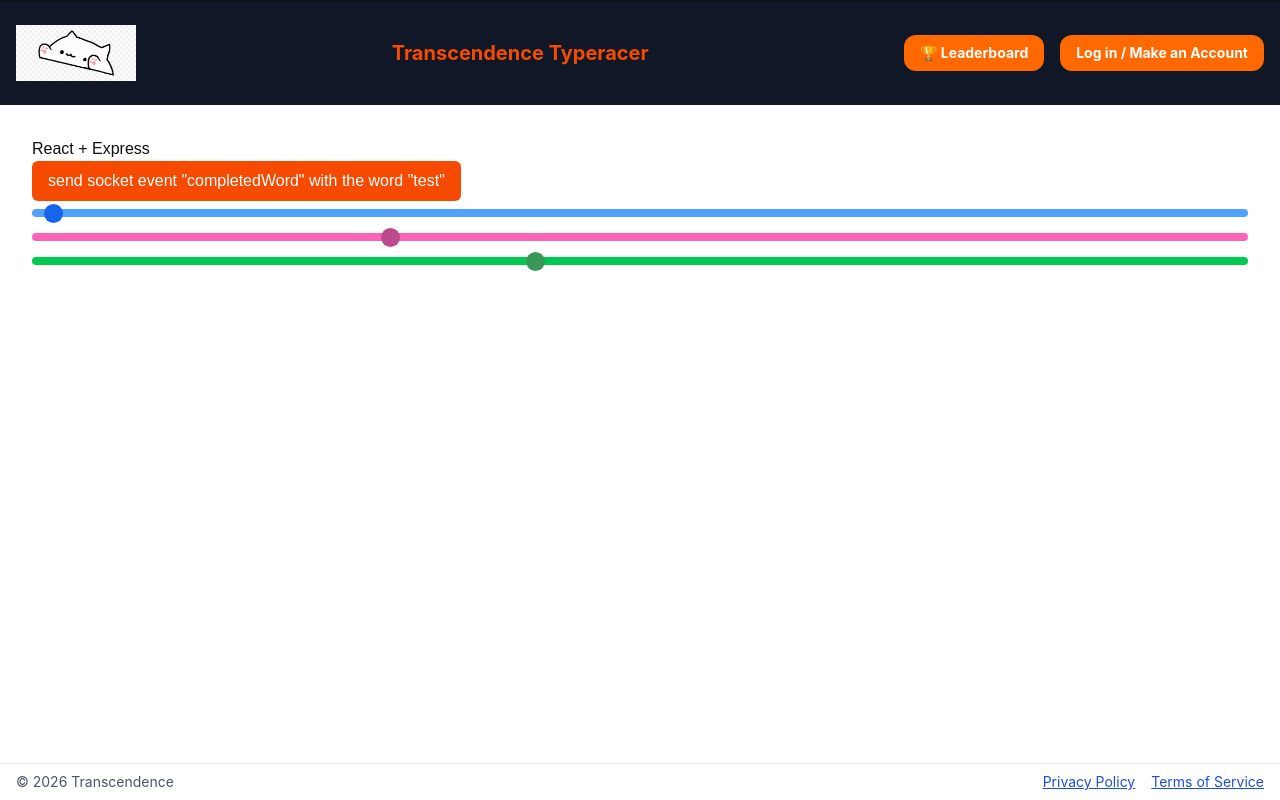
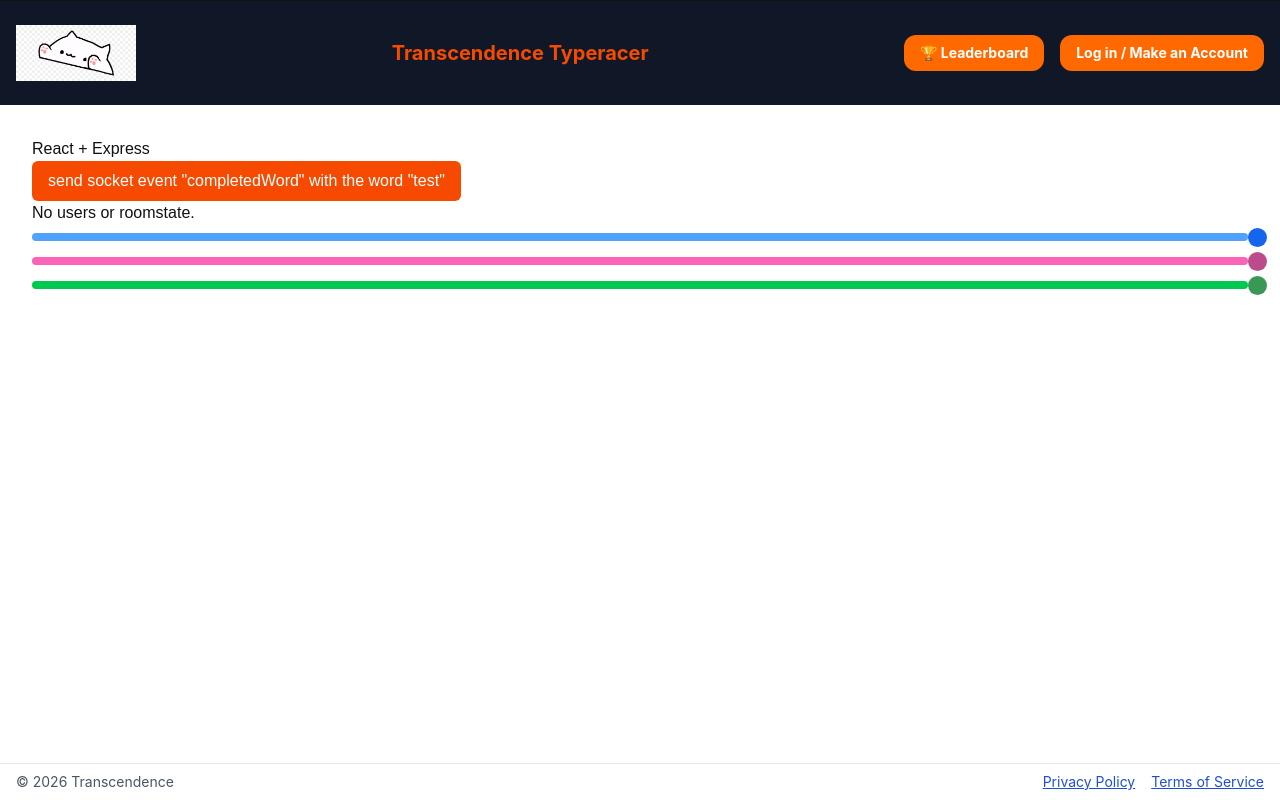
Before and after one commit to SmokedSeaSalt/Transcendence, a React (Vite) app in the folder client/: page / in a window 1280 px wide. Built offline with nearby package versions, Linux system fonts and the light colour scheme; no server answers.

Commit message:
progressfield grabs roomstatepayload; can get correct user count

```diff
--- a/client/src/pages/GamePage/ProgressBar.tsx
+++ b/client/src/pages/GamePage/ProgressBar.tsx
@@ -5,7 +5,7 @@ interface ProgressBarProps {
 	barColour: string;
 	circleColour: string;
 	totalWords: number;
-	currentWords: number;
+	currentWords: number; // set this to | 0?
 }
 
 const ProgressBar: React.FC<ProgressBarProps> = (props) => {
@@ -13,10 +13,8 @@ const ProgressBar: React.FC<ProgressBarProps> = (props) => {
 	// or add a finish line in the overall progress container and let it run off
 	let progress: number = (props.currentWords / props.totalWords) * 99;
 
-	// for error handling, but something would be very wrong before this happens
+	// for error handling, but something would be very wrong before this happens -> currently keep for testing
 	if (progress > 100) progress = 100;
-
-	console.log("progress:", progress);
 
 	// automatically updates distance from top when markerSize is updated so it's always centered
 	const markerSize = 80;
--- a/client/src/pages/GamePage/ProgressField.tsx
+++ b/client/src/pages/GamePage/ProgressField.tsx
@@ -1,24 +1,38 @@
 import type * as CSS from "csstype";
 import type React from "react";
 import ProgressBar from "./ProgressBar";
+import type { RoomStatePayload } from "./SocketTypes";
 
-export default function ProgressField() {
-	// const { roominfo } = use..Context();
+interface ProgressFieldProps {
+	roomState: RoomStatePayload | null;
+}
 
-	// 1) get user count from somewhere
+const ProgressField: React.FC<ProgressFieldProps> = (props) => {
+	// 1) some blanket roomstate != null check? or maybe catch that outside?
 	// 2) user count == amount of progress bars -> figure out a for loop?
+	// could make a progressBars = [], and use progressBars.push({...})
+
 	// 3) give each bar different colours -> from some dict somewhere?
 	// 4) give each bar correct values from context
 
 	// only grab once from room info
-	const totalWords = 100;
+	let totalWords = 1;
+	if (props.roomState?.wordCount !== undefined) {
+		totalWords = props.roomState.wordCount;
+	}
 
 	return (
+		<>
+			{props.roomState?.users ? (
+				<p>User count: {Object.keys(props.roomState?.users).length}</p>
+			) : (
+				<p>No users or roomstate.</p>
+			)}
 			<div className="w-100%">
 				<ProgressBar
 					barColour="bg-blue-400"
 					circleColour="#1665ee"
-				currentWords={1}
+					currentWords={10} // pass user instead?
 					totalWords={totalWords}
 				/>
 				<ProgressBar
@@ -34,5 +48,8 @@ export default function ProgressField() {
 					totalWords={totalWords}
 				/>
 			</div>
+		</>
 	);
 };
+
+export default ProgressField;
--- a/client/src/pages/GamePage/index.tsx
+++ b/client/src/pages/GamePage/index.tsx
@@ -1,9 +1,9 @@
 import React, { useEffect } from "react";
 import { useState } from "react";
 import Button from "../../components/Button";
+import ProgressField from "./ProgressField";
 import { useSocket } from "./SocketContext";
 import type { RoomStatePayload } from "./SocketTypes";
-import ProgressField from "./ProgressField";
 
 export default function GamePage() {
 	const [message, setMessage] = useState("");
@@ -36,7 +36,7 @@ export default function GamePage() {
 			</Button>
 			{message ? <p>{message}</p> : null}
 			{roomState?.wordCount}
-			<ProgressField />
+			<ProgressField roomState={roomState} />
 		</main>
 	);
 }
```
Lines whose indentation alone changed are shown as unchanged.
